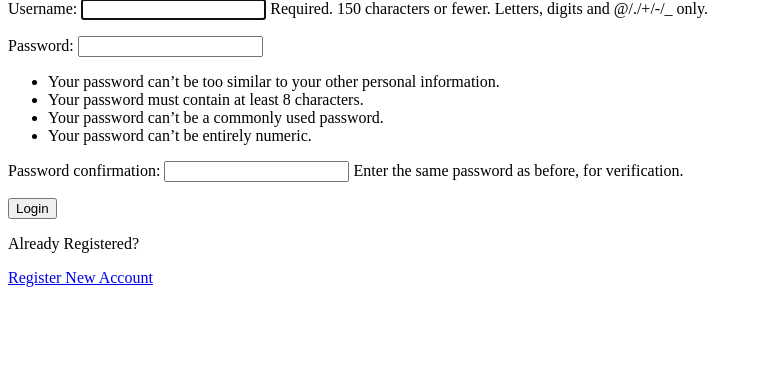
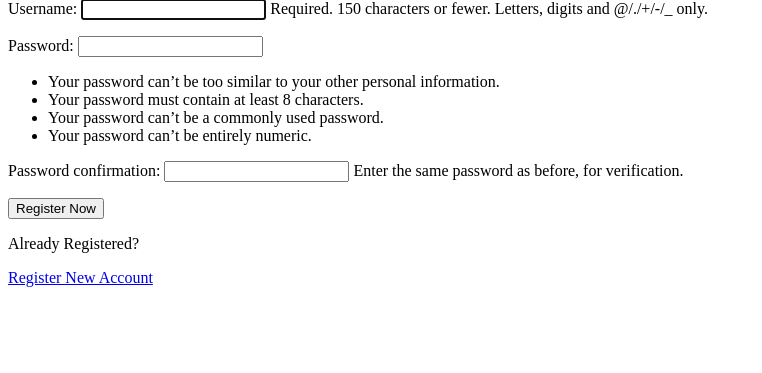
Before and after one commit to LeahGrim/TodoList, a Django app: page /register/ in a window 1280 px wide. Shown: the part 67-440 px from the top of the page, without its empty margins (0-762 px from the left). Run offline with Django 4.2, Linux system fonts and the light colour scheme.

Commit message:
changed the button name for register page

```diff
--- a/todolistprj/todo/templates/todo/register.html
+++ b/todolistprj/todo/templates/todo/register.html
@@ -2,7 +2,7 @@
     <form action="" method="post">
         {% csrf_token %}
         {{ form.as_p }}
-        <input type="submit" value="Login">
+        <input type="submit" value="Register Now">
 
         <p> Already Registered? </p>
         <a href="{% url 'register' %}"> Register New Account </a>
```
